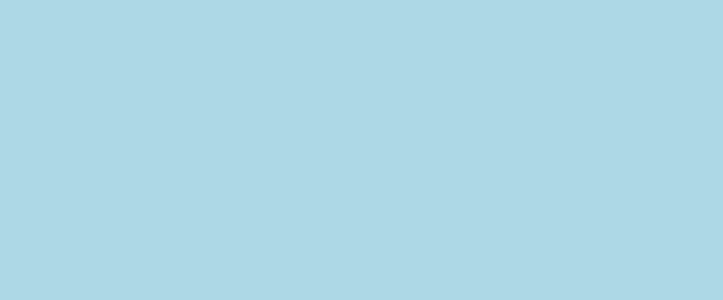
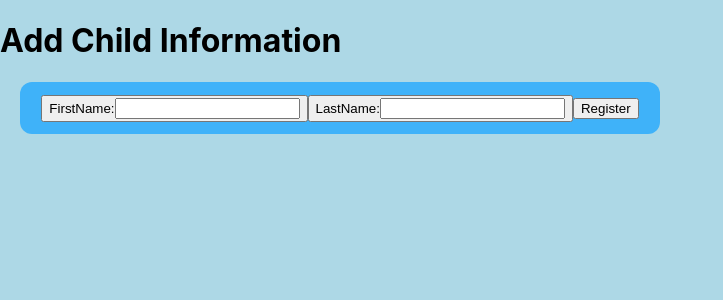
Before and after one commit to RAJ-SUDHARSHAN/DSCNU_ByteWarriors_Frontend, a React (Create React App) app: page /AddChild in a window 1280 px wide. Before the commit this address had no page. Shown: the top 300 px of the page, without its empty margins (0-723 px from the left). Built offline with nearby package versions, Linux system fonts and the light colour scheme.

Commit message:
thrid commit

```diff
--- a/src/App.js
+++ b/src/App.js
@@ -2,6 +2,8 @@ import './App.css';
 import Login from './jsx-folder/Login';
 import TrackerList from './jsx-folder/TrackerList';
 import { BrowserRouter, Routes, Route } from 'react-router-dom';
+import Child from './jsx-folder/Child';
+import AddChild from './jsx-folder/AddChild';
 
 function App() {
   return (
@@ -9,6 +11,8 @@ function App() {
       <Routes>
         <Route path="/" element={<Login />} />
         <Route path="/tracker-list" element={<TrackerList />} />
+        <Route path='/Child' element={<Child />} />
+        <Route path='/AddChild' element={<AddChild />} />
       </Routes>
     </BrowserRouter>
   );
--- a/src/css-folder/TrackerList.css
+++ b/src/css-folder/TrackerList.css
@@ -9,7 +9,6 @@
 
 .child {
     background-color: #111827;
-    /* border: 1px solid transparent; */
     border-radius: .75rem;
     box-sizing: border-box;
     color: #FFFFFF;
@@ -44,5 +43,41 @@
 }
 
 
+.Add-child {
+    background-color: rgb(63, 178, 249);
+    border-radius: .75rem;
+    box-sizing: border-box;
+    color: #FFFFFF;
+    cursor: pointer;
+    flex: 0 0 auto;
+    font-family: "Inter var", ui-sans-serif, system-ui, -apple-system, system-ui, "Segoe UI", Roboto, "Helvetica Neue", Arial, "Noto Sans", sans-serif, "Apple Color Emoji", "Segoe UI Emoji", "Segoe UI Symbol", "Noto Color Emoji";
+    font-size: 1.125rem;
+    font-weight: 600;
+    line-height: 1.5rem;
+    padding: .75rem 1.2rem;
+    text-align: center;
+    text-decoration: none #6B7280 solid;
+    text-decoration-thickness: auto;
+    transition-duration: .2s;
+    transition-property: background-color, border-color, color, fill, stroke;
+    transition-timing-function: cubic-bezier(.4, 0, 0.2, 1);
+    user-select: none;
+    -webkit-user-select: none;
+    touch-action: manipulation;
+    width: 50%;
+    margin: 20px;
+}
+
+.Add-child:hover {
+    background-color: rgb(110, 196, 249);
+}
+
+.Add-child:focus {
+    box-shadow: none;
+    outline: 2px solid transparent;
+    outline-offset: 2px;
+}
+
+
 
 @media (min-width: 768px) {}
--- /dev/null
+++ b/src/jsx-folder/AddChild.jsx
@@ -0,0 +1,30 @@
+import { Link } from "react-router-dom";
+
+function AddChild() {
+    return (
+        <div>
+            <h1>
+                Add Child Information
+            </h1>
+            <div className="Add-child">
+                <div className='child-details'>
+                    <button className='FirstName'>
+                        <label htmlFor="ChildName">FirstName:</label>
+                        <input type="text" id="UserName" name="ChildName"></input>
+                    </button>
+                    <button className='LastName'>
+                        <label htmlFor="LastName">LastName:</label>
+                        <input type="text" id="LastName" name="LastName"></input>
+                    </button>
+                    <button className='Register'>
+                        <label htmlFor="Register">Register</label>
+                    </button>
+                </div>
+            </div>
+
+
+        </div>
+    )
+}
+
+export default AddChild;
--- /dev/null
+++ b/src/jsx-folder/Child.jsx
@@ -0,0 +1,15 @@
+import { useLocation } from "react-router-dom";
+
+
+function Child() {
+    const location = useLocation()
+
+    return (
+        <div>
+            {location.state.data}
+        </div>
+
+    )
+}
+
+export default Child;
--- a/src/jsx-folder/Login.jsx
+++ b/src/jsx-folder/Login.jsx
@@ -10,9 +10,6 @@ function Login() {
                 <h1>
                     TrackTrail
                 </h1>
-                {/* <h2>
-                    Enter Details
-                </h2> */}
                 <form className='login-details'>
                     <div className='UserName'>
                         <label htmlFor="UserName">Username:</label>
--- a/src/jsx-folder/TrackerList.jsx
+++ b/src/jsx-folder/TrackerList.jsx
@@ -1,5 +1,5 @@
 import '../css-folder/TrackerList.css';
-import {Link} from 'react-router-dom';
+import { Link } from 'react-router-dom';
 
 function TrackerList() {
     return (
@@ -10,28 +10,20 @@ function TrackerList() {
                 </h1>
             </div>
             <ul className="trackerlist">
-                {Array(2).fill(0).map(e => <li>
-                    <Link to="/">
-                    <button className="child">
-                        <label htmlFor='child'>Priya</label>
-                    </button>
+                {['Priya', 'Umang'].map(e => <li>
+                    <Link to="/Child" state={{data: e}}>
+                        <button className="child">
+                            <label htmlFor='child'>{e}</label>
+                        </button>
                     </Link>
                 </li>)
                 }
-                {/* <li>
-                    <button className="child">
-                        <label htmlFor="child">Ferran</label>
-                    </button>
-                </li>
                 <li>
-                    <button className="child">
-                        <label htmlFor="child">Umang</label>
-                    </button>
-                </li> */}
-                <li>
-                    <button className="child">
-                        <label htmlFor='child'>Add Child</label>
-                    </button>
+                    <Link to='/AddChild'>
+                        <button className="Add-child">
+                            <label htmlFor='child'>Add Child</label>
+                        </button>
+                    </Link>
                 </li>
             </ul >
         </div>
```
